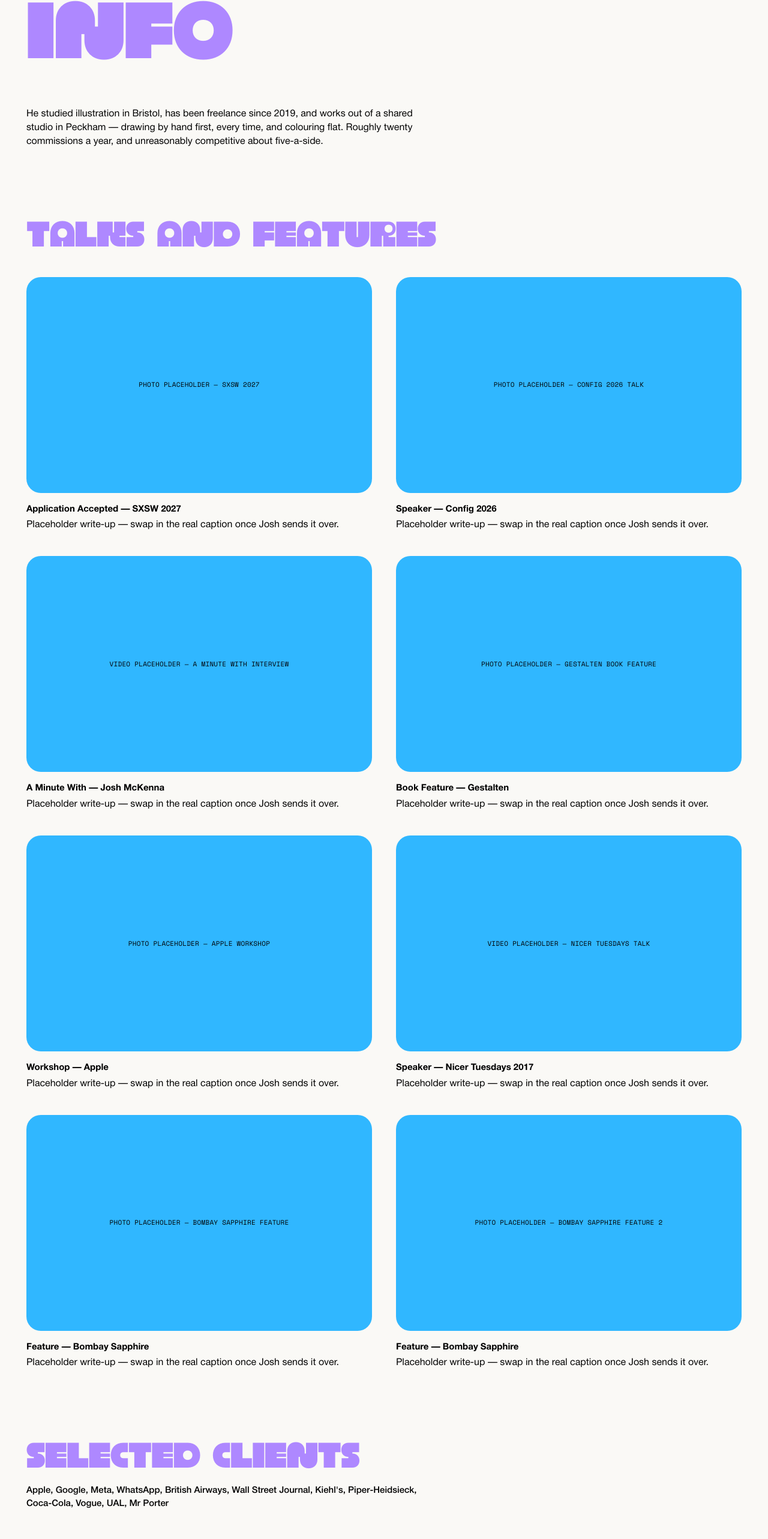
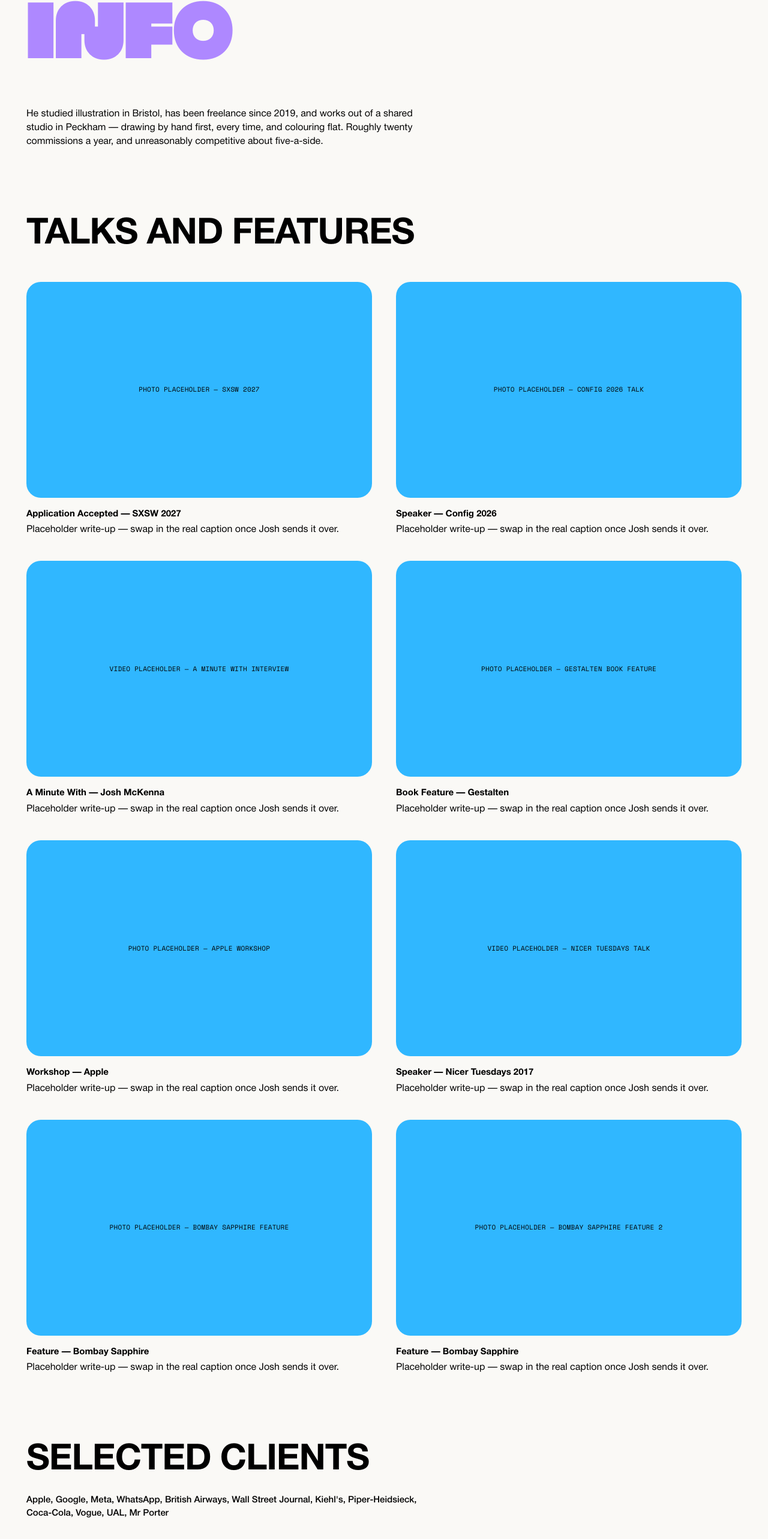
Before and after one commit to jshmck/josh-mckenna-portfolio, a Next.js app: page /about in a window 1280 px wide. Shown: the part 182-2748 px from the top of the page at 60% size. Built offline with nearby package versions, Linux system fonts and the light colour scheme.

Commit message:
fix(about): match Talks/Clients titles to homepage WHO heading style
Josh: those two titles should read like the homepage "WHO" section
heading, not the purple Waldeck section-title treatment used for WORK
and INFO. Swapped type-title text-accent -> type-heading text-ink.

```diff
--- a/app/about/page.tsx
+++ b/app/about/page.tsx
@@ -15,9 +15,9 @@ export const metadata: Metadata = {
 /**
  * Only Talks & Features and Selected Clients get titles — Press doesn't,
  * its quote-plus-attribution format already reads as press on its own.
- * Titles use type-title + text-accent, the same Waldeck-caps treatment as
- * every other section title on the site (see the `--color-accent` hard
- * rule in CLAUDE.md).
+ * Titles use type-heading + text-ink, matching the homepage "WHO" section
+ * heading rather than the purple Waldeck section-title treatment used
+ * elsewhere (WORK, INFO).
  */
 export default function AboutPage() {
   return (
@@ -50,9 +50,7 @@ export default function AboutPage() {
           pattern Plate uses everywhere else on the site). */}
       <section>
         <div className="mx-auto max-w-frame px-6 pb-28 md:px-gutter">
-          {/* "AND" spelled out, not "&" — Waldeck's ampersand glyph isn't
-              usable yet, revisit once Josh sorts that out. */}
-          <h2 className="type-title text-accent">TALKS AND FEATURES</h2>
+          <h2 className="type-heading text-ink">TALKS AND FEATURES</h2>
           <ul className="mt-12 grid grid-cols-1 gap-10 sm:grid-cols-2">
             {features.map((feature, index) => (
               <li key={feature.alt}>
@@ -78,7 +76,7 @@ export default function AboutPage() {
           other section title on the site. */}
       <section>
         <div className="mx-auto max-w-frame px-6 pb-28 md:px-gutter">
-          <h2 className="type-title text-accent">SELECTED CLIENTS</h2>
+          <h2 className="type-heading text-ink">SELECTED CLIENTS</h2>
           <p className="font-body mt-6 max-w-2xl text-[15px] text-ink-muted">
             {clients.join(", ")}
           </p>
```
